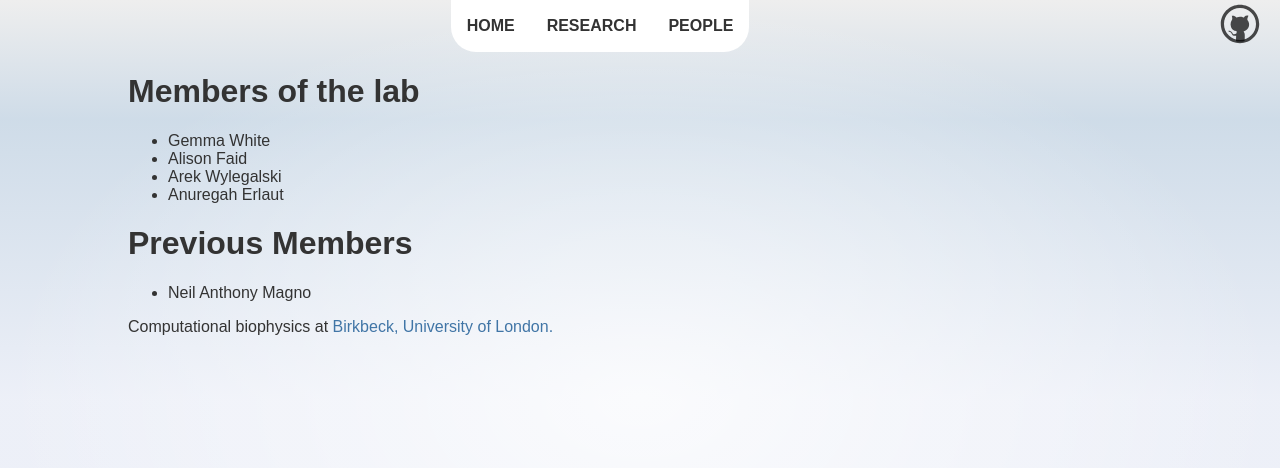
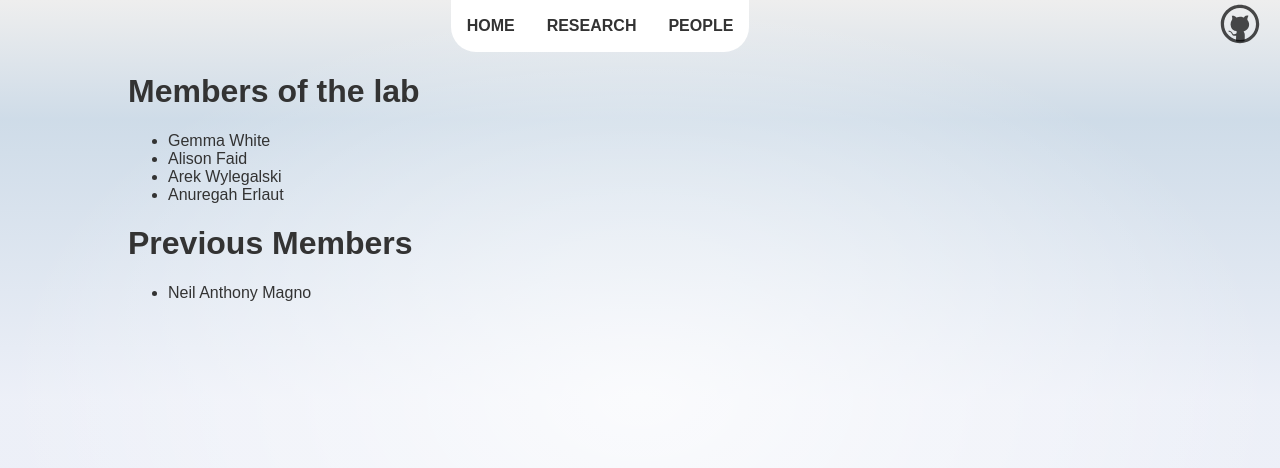
Before and after one commit to cragnolini-lab/cragnolini-lab.github.io, a SvelteKit app: page /people in a window 1280 px wide. Shown: the top 468 px of the page. Built offline with nearby package versions, Linux system fonts and the light colour scheme.

Commit message:
Remove superfluous text

```diff
--- a/src/routes/people/+page.svelte
+++ b/src/routes/people/+page.svelte
@@ -25,5 +25,4 @@
 </ul>
 
 
-Computational biophysics at <a href="https://www.bbk.ac.uk/">Birkbeck, University of London.</a>
 </main>
```
